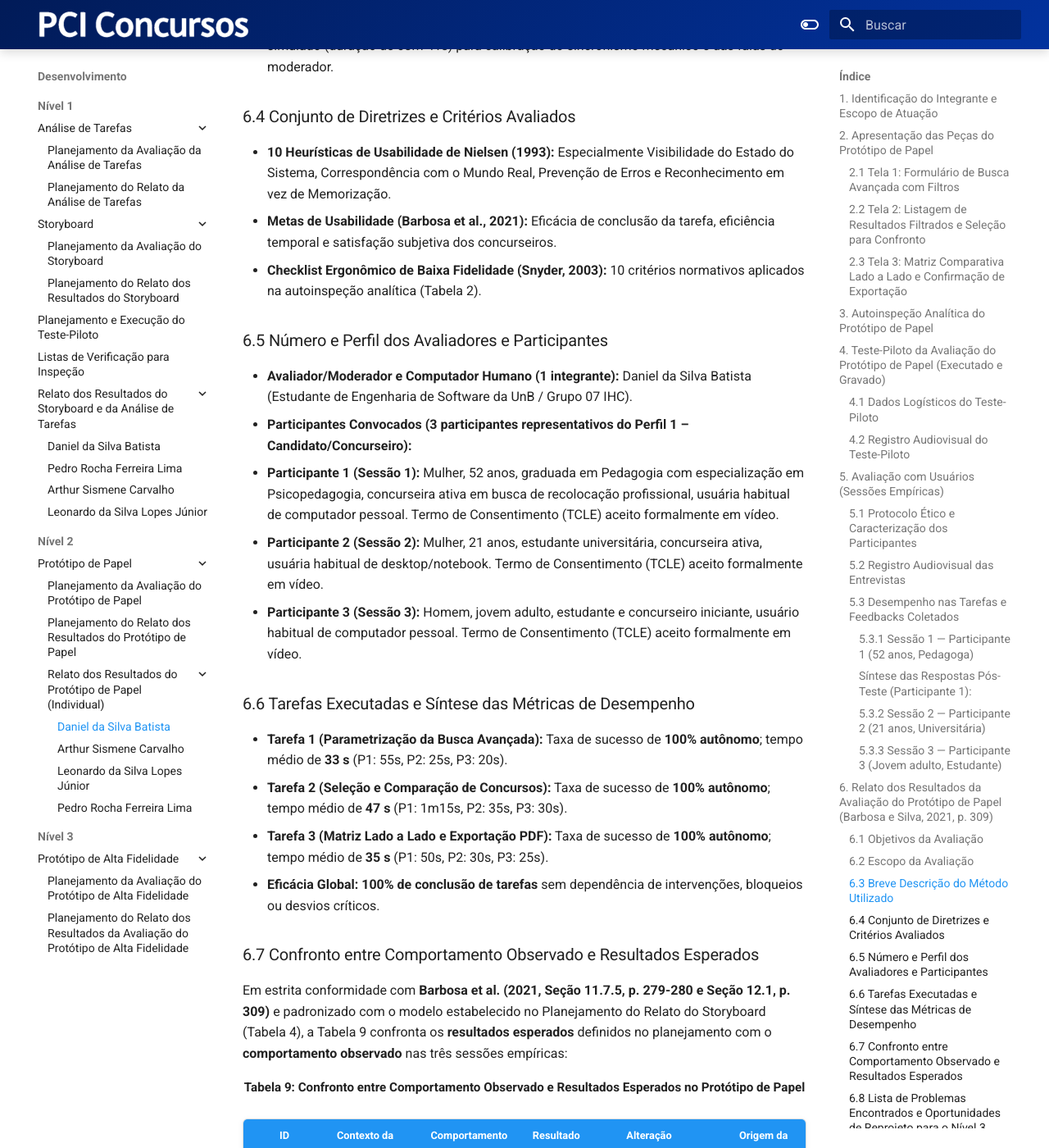
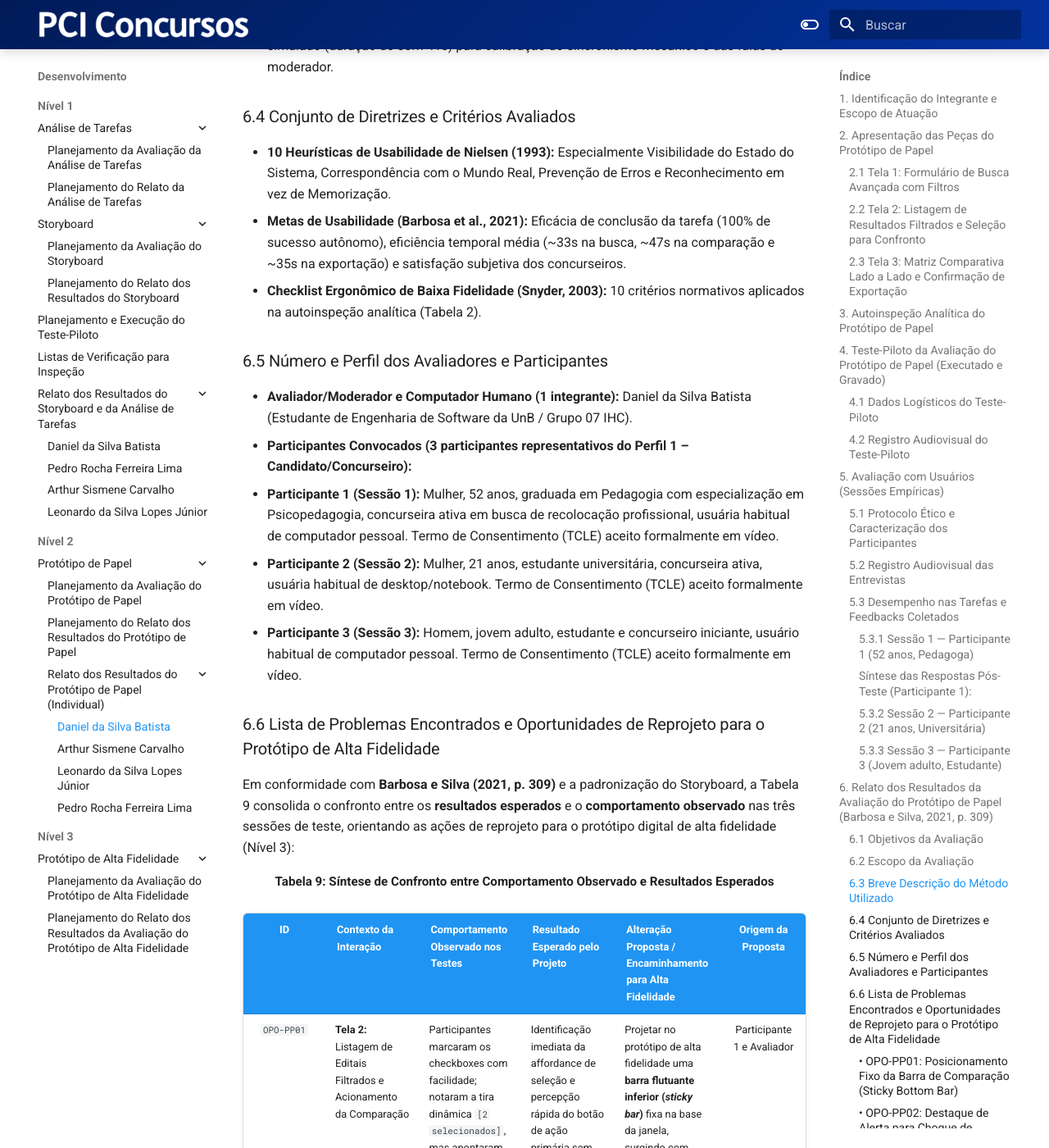
Before and after one commit to Interacao-Humano-Computador/2026.2-Grupo07, an MkDocs documentation site: the page built from docs/design-avaliacao-desenvolvimento/etapa-5/daniel-batista-prototipo-papel.md, in a window 1280 px wide and 1400 px high, scrolled down 13671 px. Shown: the whole window at 82% size. Built offline with MkDocs 1.6.1 and Material for MkDocs 9.7.7, drawn with Linux system fonts in a browser that asks for light colours; some of the changed text lies outside the part shown.

Commit message:
docs(prototipo-papel): ajusta secao 6 para formato canonico 6.1 a 6.6 e generaliza ferramenta de alta fidelidade

```diff
--- a/docs/design-avaliacao-desenvolvimento/etapa-5/daniel-batista-prototipo-papel.md
+++ b/docs/design-avaliacao-desenvolvimento/etapa-5/daniel-batista-prototipo-papel.md
@@ -376,7 +376,7 @@ Conforme a estrutura normativa preconizada por **Barbosa et al. (2021, Subseçã
 ### 6.1 Objetivos da Avaliação
 * Avaliar empiricamente a navegabilidade, as affordances e o fluxo de telas das tarefas prioritárias (`TAR-01` e `TAR-02`) em baixa fidelidade, antes de avançar para a modelagem interativa digital ou implementação de software.
 * Constatar se os filtros da Busca Avançada e a disposição das colunas da Matriz Comparativa refletem o modelo mental e o vocabulário real dos concurseiros.
-* Identificar precocemente dúvidas de interface, desvios de rota e oportunidades de melhoria ergonômica para subsidiar o design de alta fidelidade (Nível 3) no Figma.
+* Identificar precocemente dúvidas de interface, desvios de rota e oportunidades de melhoria ergonômica para subsidiar o design no protótipo digital de alta fidelidade (Nível 3).
 
 ### 6.2 Escopo da Avaliação
 * **Artefatos Analisados:** Protótipo de Papel manual de autoria de Daniel da Silva Batista, composto por 3 telas em papel sulfite A4 com peças móveis e sobreposições dinâmicas (barras flutuantes e modais de confirmação).
@@ -391,7 +391,7 @@ Conforme a estrutura normativa preconizada por **Barbosa et al. (2021, Subseçã
 
 ### 6.4 Conjunto de Diretrizes e Critérios Avaliados
 * **10 Heurísticas de Usabilidade de Nielsen (1993):** Especialmente Visibilidade do Estado do Sistema, Correspondência com o Mundo Real, Prevenção de Erros e Reconhecimento em vez de Memorização.
-* **Metas de Usabilidade (Barbosa et al., 2021):** Eficácia de conclusão da tarefa, eficiência temporal e satisfação subjetiva dos concurseiros.
+* **Metas de Usabilidade (Barbosa et al., 2021):** Eficácia de conclusão da tarefa (100% de sucesso autônomo), eficiência temporal média (~33s na busca, ~47s na comparação e ~35s na exportação) e satisfação subjetiva dos concurseiros.
 * **Checklist Ergonômico de Baixa Fidelidade (Snyder, 2003):** 10 critérios normativos aplicados na autoinspeção analítica (Tabela 2).
 
 ### 6.5 Número e Perfil dos Avaliadores e Participantes
@@ -401,58 +401,48 @@ Conforme a estrutura normativa preconizada por **Barbosa et al. (2021, Subseçã
   * **Participante 2 (Sessão 2):** Mulher, 21 anos, estudante universitária, concurseira ativa, usuária habitual de desktop/notebook. Termo de Consentimento (TCLE) aceito formalmente em vídeo.
   * **Participante 3 (Sessão 3):** Homem, jovem adulto, estudante e concurseiro iniciante, usuário habitual de computador pessoal. Termo de Consentimento (TCLE) aceito formalmente em vídeo.
 
-### 6.6 Tarefas Executadas e Síntese das Métricas de Desempenho
-* **Tarefa 1 (Parametrização da Busca Avançada):** Taxa de sucesso de **100% autônomo**; tempo médio de **33 s** (P1: 55s, P2: 25s, P3: 20s).
-* **Tarefa 2 (Seleção e Comparação de Concursos):** Taxa de sucesso de **100% autônomo**; tempo médio de **47 s** (P1: 1m15s, P2: 35s, P3: 30s).
-* **Tarefa 3 (Matriz Lado a Lado e Exportação PDF):** Taxa de sucesso de **100% autônomo**; tempo médio de **35 s** (P1: 50s, P2: 30s, P3: 25s).
-* **Eficácia Global:** **100% de conclusão de tarefas** sem dependência de intervenções, bloqueios ou desvios críticos.
+### 6.6 Lista de Problemas Encontrados e Oportunidades de Reprojeto para o Protótipo de Alta Fidelidade
 
-### 6.7 Confronto entre Comportamento Observado e Resultados Esperados
-
-Em estrita conformidade com **Barbosa et al. (2021, Seção 11.7.5, p. 279-280 e Seção 12.1, p. 309)** e padronizado com o modelo estabelecido no Planejamento do Relato do Storyboard (Tabela 4), a Tabela 9 confronta os **resultados esperados** definidos no planejamento com o **comportamento observado** nas três sessões empíricas:
+Em conformidade com **Barbosa e Silva (2021, p. 309)** e a padronização do Storyboard, a Tabela 9 consolida o confronto entre os **resultados esperados** e o **comportamento observado** nas três sessões de teste, orientando as ações de reprojeto para o protótipo digital de alta fidelidade (Nível 3):
 
 <div align="center" markdown="1">
 
-<p align="center"><b>Tabela 9: Confronto entre Comportamento Observado e Resultados Esperados no Protótipo de Papel</b></p>
+<p align="center"><b>Tabela 9: Síntese de Confronto entre Comportamento Observado e Resultados Esperados</b></p>
 
-| ID | Contexto da Interação | Comportamento Observado nos Testes | Resultado Esperado pelo Projeto | Alteração Proposta / Encaminhamento para o Figma | Origem da Proposta |
+| ID | Contexto da Interação | Comportamento Observado nos Testes | Resultado Esperado pelo Projeto | Alteração Proposta / Encaminhamento para Alta Fidelidade | Origem da Proposta |
 | :---: | :--- | :--- | :--- | :--- | :---: |
-| `OPO-PP01` | **Tela 2:** Listagem de Editais Filtrados e Acionamento da Comparação | Participantes marcaram os checkboxes com facilidade; notaram a tira dinâmica `[2 selecionados]`, mas apontaram que em listagens extensas o botão de rodapé pode exigir rolagem excessiva. | Identificação imediata da affordance de seleção e percepção rápida do botão de ação primária sem rolagem forçada. | Projetar no Figma uma **barra flutuante inferior (*sticky bar*)** fixa na base da janela, surgindo com contagem dinâmica `(2/3)` assim que o primeiro edital for selecionado. | Participante 1 e Avaliador |
-| `OPO-PP02` | **Tela 3:** Matriz Comparativa Lado a Lado de Editais | Todos os usuários elogiaram a visualização paralela; a Participante 1 atentou que turnos de prova compatíveis (manhã vs tarde) demandam tempo de deslocamento físico em Brasília, sugerindo alertas expressos de choque de horários. | Leitura imediata dos critérios comparativos (vagas, salários, matérias comuns e datas), facilitando a tomada de decisão em menos de 1 minuto. | Adicionar no Figma **tags cromáticas de status**: verde (*"Turnos Compatíveis"*) ou vermelha com ícone de alerta (*"Conflito: Provas no mesmo turno"*), auxiliando a deliberação rápida do candidato. | Participante 1 e Planejamento |
+| `OPO-PP01` | **Tela 2:** Listagem de Editais Filtrados e Acionamento da Comparação | Participantes marcaram os checkboxes com facilidade; notaram a tira dinâmica `[2 selecionados]`, mas apontaram que em listagens extensas o botão de rodapé pode exigir rolagem excessiva. | Identificação imediata da affordance de seleção e percepção rápida do botão de ação primária sem rolagem forçada. | Projetar no protótipo de alta fidelidade uma **barra flutuante inferior (*sticky bar*)** fixa na base da janela, surgindo com contagem dinâmica `(2/3)` assim que o primeiro edital for selecionado. | Participante 1 e Avaliador |
+| `OPO-PP02` | **Tela 3:** Matriz Comparativa Lado a Lado de Editais | Todos os usuários elogiaram a visualização paralela; a Participante 1 atentou que turnos de prova compatíveis (manhã vs tarde) demandam tempo de deslocamento físico em Brasília, sugerindo alertas expressos de choque de horários. | Leitura imediata dos critérios comparativos (vagas, salários, matérias comuns e datas), facilitando a tomada de decisão em menos de 1 minuto. | Adicionar no protótipo de alta fidelidade **tags cromáticas de status**: verde (*"Turnos Compatíveis"*) ou vermelha com ícone de alerta (*"Conflito: Provas no mesmo turno"*), auxiliando a deliberação rápida do candidato. | Participante 1 e Planejamento |
 | `VAL-PP01` | **Tela 1:** Parametrização da Busca Avançada Multicritério | Os 3 participantes compreenderam a combinação simultânea dos filtros (UF, carreira e nível de escolaridade) e tocaram no botão primário sem qualquer hesitação. Tempo médio: 33 s. | Aderência imediata ao modelo mental, parametrização autônoma em até 60 s e ausência de dúvidas sobre os seletores. | Manter a arquitetura da informação validada; incluir componentes visuais de *chips/tags* removíveis para filtros ativos no topo da listagem (`OPO-E01`). | Validado (P1, P2 e P3) |
-| `VAL-PP02` | **Tela 3:** Exportação do Relatório Comparativo em PDF | Todos os usuários localizaram prontamente o botão `[Exportar PDF]` no rodapé da matriz e assimilaram imediatamente o modal sobreposto de confirmação de sucesso. | Conclusão autônoma da exportação em até 45 s, com feedback inequívoco de sucesso pelo Computador Humano. | Manter a hierarquia cromática de destaque do botão no Figma e desenhar modal com atalhos de download direto e fechamento acessível. | Validado (P1, P2 e P3) |
+| `VAL-PP02` | **Tela 3:** Exportação do Relatório Comparativo em PDF | Todos os usuários localizaram prontamente o botão `[Exportar PDF]` no rodapé da matriz e assimilaram imediatamente o modal sobreposto de confirmação de sucesso. | Conclusão autônoma da exportação em até 45 s, com feedback inequívoco de sucesso pelo Computador Humano. | Manter a hierarquia cromática de destaque do botão no protótipo digital e desenhar modal com atalhos de download direto e fechamento acessível. | Validado (P1, P2 e P3) |
 
 <p align="center" style="font-size: 0.85em; margin-top: -0.6em;"><b>Fonte:</b> Daniel da Silva Batista (2026), padronizado com Barbosa et al. (2021).</p>
 
 </div>
 
-### 6.8 Lista de Problemas Encontrados e Oportunidades de Reprojeto para o Nível 3 (Alta Fidelidade)
-
-Conforme preconizado por **Barbosa e Silva (2021, p. 309)** e a escala de severidade de **Nielsen (1993)**, os problemas identificados orientam as seguintes ações de reprojeto no Figma:
+Seguindo a estrutura analítica clássica de **Barbosa e Silva (2021, p. 309)** e a escala de severidade de **Nielsen (1993)**, cada oportunidade de reprojeto é detalhada a seguir nos seus cinco atributos fundamentais:
 
 #### • OPO-PP01: Posicionamento Fixo da Barra de Comparação (*Sticky Bottom Bar*)
 * **Local onde ocorre:** Tela 2 — Listagem de Resultados Filtrados.
 * **Descrição do problema:** Na folha em papel, o botão de comparação surge abaixo dos editais. Caso a lista seja longa, o usuário pode ter que rolar até o fim para encontrar o botão.
 * **Diretriz violada:** Visibilidade do Estado do Sistema e Affordance (Nielsen, 1993).
 * **Severidade:** **2 – Simples (Médio)**.
-* **Ação de Reprojeto (Alta Fidelidade):** No protótipo interativo do Figma, criar uma **barra flutuante inferior (*sticky bar*)** que desliza suavemente na tela no momento em que o primeiro edital for selecionado, exibindo a contagem `(2/3)` e o botão de ação rápida.
+* **Ação de Reprojeto (Alta Fidelidade):** No protótipo digital de alta fidelidade, criar uma **barra flutuante inferior (*sticky bar*)** que desliza suavemente na tela no momento em que o primeiro edital for selecionado, exibindo a contagem `(2/3)` e o botão de ação rápida.
 
 #### • OPO-PP02: Destaque de Alerta para Choque de Horários de Prova
 * **Local onde ocorre:** Tela 3 — Matriz Comparativa Lado a Lado.
 * **Descrição do problema:** As datas de prova do TRF (Manhã) e MGI (Tarde) são compatíveis porque ocorrem em turnos distintos, mas os participantes sugeriram que a interface avise expressamente caso haja choque de turnos.
 * **Diretriz violada:** Prevenção de Erros (Nielsen, 1993).
 * **Severidade:** **2 – Simples (Médio)**.
-* **Ação de Reprojeto (Alta Fidelidade):** Desenhar no Figma uma *tag* de status: verde (*"Turnos Compatíveis"*) ou vermelha com ícone de alerta (*"Conflito de Horário: Provas no mesmo turno"*).
+* **Ação de Reprojeto (Alta Fidelidade):** Desenhar no protótipo digital de alta fidelidade uma *tag* de status: verde (*"Turnos Compatíveis"*) ou vermelha com ícone de alerta (*"Conflito de Horário: Provas no mesmo turno"*).
 
-### 6.9 Cronograma de Reprojeto para o Protótipo de Alta Fidelidade (Figma)
-
-Para assegurar o fechamento do ciclo de design formativo entre a Etapa 5 e a Etapa 6, a Tabela 10 estabelece o cronograma de implementação das oportunidades no protótipo de alta fidelidade:
+Para assegurar o fechamento do ciclo de design formativo entre a Etapa 5 e a Etapa 6, a Tabela 10 estabelece o cronograma de implementação das oportunidades no protótipo digital de alta fidelidade:
 
 <div align="center" markdown="1">
 
-<p align="center"><b>Tabela 10: Cronograma de Implementação das Ações de Reprojeto no Figma (Nível 3)</b></p>
+<p align="center"><b>Tabela 10: Cronograma de Implementação das Ações de Reprojeto na Alta Fidelidade (Nível 3)</b></p>
 
-| ID | Ação de Reprojeto no Figma | Origem da Oportunidade | Responsável | Data Prevista | Status |
+| ID | Ação de Reprojeto na Alta Fidelidade | Origem da Oportunidade | Responsável | Data Prevista | Status |
 | :---: | :--- | :--- | :---: | :---: | :---: |
 | `REP-01` | Modelagem do componente de barra flutuante inferior (*sticky bar*) com contagem dinâmica `(2/3)` e botão `[Comparar Agora]` | `OPO-PP01` (Entrevistas 1 e 2) | Daniel da Silva Batista | 03/11/2026 | Em andamento |
 | `REP-02` | Implementação das tags de status de compatibilidade de turnos de prova na matriz comparativa (verde/vermelho) | `OPO-PP02` (Entrevista 1 / Sugestão P1) | Daniel da Silva Batista | 03/11/2026 | Em andamento |
@@ -486,7 +476,7 @@ Para assegurar o fechamento do ciclo de design formativo entre a Etapa 5 e a Eta
 | `1.2` | 02/11/2026 | Inclusão do registro audiovisual, player incorporado e dados da Entrevista 2 com participante universitária. | Daniel da Silva Batista |
 | `1.3` | 02/11/2026 | Inclusão do registro audiovisual, player incorporado da Entrevista 3 e consolidação integral dos testes empíricos com os 3 participantes reais. | Daniel da Silva Batista |
 | `1.4` | 03/11/2026 | Correção do link, player incorporado e duração do vídeo do Teste-Piloto do Protótipo de Papel (youtu.be/dmLr099zT0Y - 03m 41s). | Daniel da Silva Batista |
-| `1.5` | 03/11/2026 | Reestruturação integral da Seção 6 segundo a norma canônica de Barbosa e Silva (2021, p. 309), incorporando a Tabela 9 (Confronto entre Comportamento Observado e Resultados Esperados) padronizada com o Storyboard, métricas consolidadas e cronograma de reprojeto para o Figma (Tabela 10). | Daniel da Silva Batista |
+| `1.5` | 03/11/2026 | Reestruturação integral da Seção 6 de 6.1 a 6.6 segundo Barbosa e Silva (2021, p. 309), incorporando a Tabela 9 (Confronto entre Comportamento Observado e Resultados Esperados) padronizada com o Storyboard e cronograma de reprojeto para alta fidelidade (Tabela 10). | Daniel da Silva Batista |
 
 <p align="center" style="font-size: 0.85em; margin-top: -0.6em;"><b>Fonte:</b> Daniel da Silva Batista (2026).</p>
 
```
Also changed, not shown: docs/design-avaliacao-desenvolvimento/etapa-5/planejamento-avaliacao-prototipo-papel.md (+1 -1 lines), docs/design-avaliacao-desenvolvimento/etapa-5/planejamento-relato-prototipo-papel.md (+1 -1 lines).
